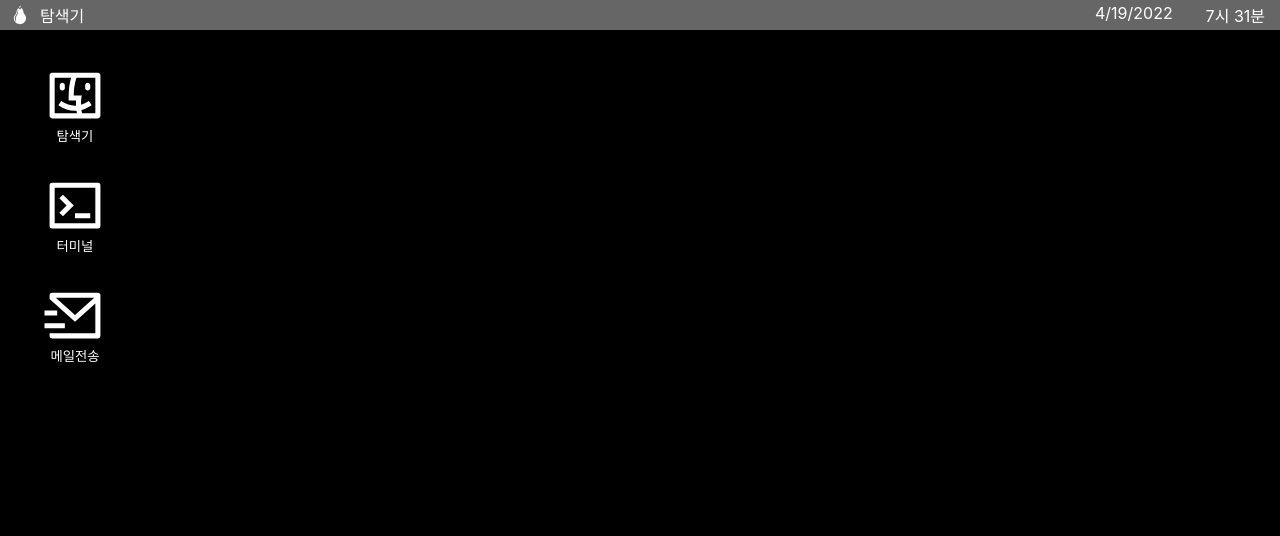
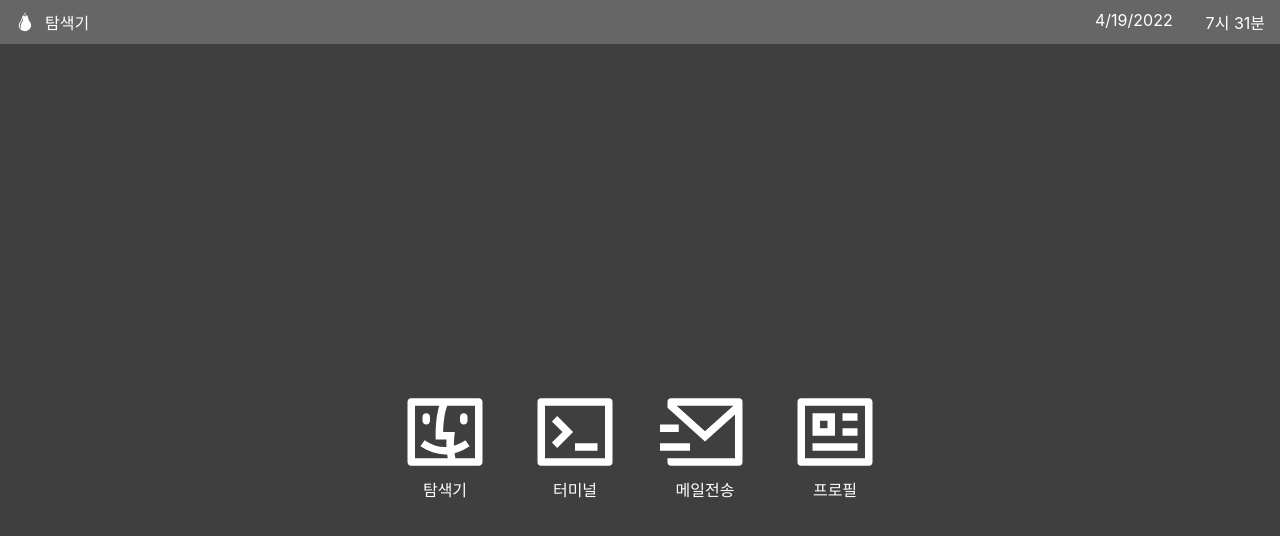
Before and after one commit to Doosies/portfolio, a React (Create React App) app in the folder front/: page / in a window 1280 px wide. Shown: the top 536 px of the page. Built offline with nearby package versions, Linux system fonts and the light colour scheme.

Commit message:
메인페이지 디자인 완성

```diff
--- a/front/src/App.css
+++ /dev/null
@@ -1,3 +0,0 @@
-.MainPage {
-
-}
--- a/front/src/App.tsx
+++ b/front/src/App.tsx
@@ -8,8 +8,10 @@ interface AppProps {
 }
 
 const AppBlock = styled.div`
-  width: 100vw;
-  height: 100vh;
+  width: 100%;
+  height: 100%;
+
+  overflow-y: hidden;
 `
 const App = () => {
   return (
--- /dev/null
+++ b/front/src/GlobalStyle.tsx
@@ -0,0 +1,17 @@
+import {createGlobalStyle} from 'styled-components';
+
+const GlobalStyle = createGlobalStyle`
+    *, *::before, *::after {
+        box-sizing: border-box;
+    }
+
+    html, #root{
+        margin: 0;
+        padding: 0;
+        width: 100%;
+        height: 100%;
+    }
+
+`;
+
+export default GlobalStyle;
--- a/front/src/components/ClickableObject.tsx
+++ b/front/src/components/ClickableObject.tsx
@@ -1,5 +1,5 @@
 import React, {useEffect, useRef, useState} from 'react';
-import styled, { css } from 'styled-components';
+import styled, { css, keyframes } from 'styled-components';
 import { IconType } from 'react-icons/lib';
 
 interface ClickableObjectProps {
@@ -7,35 +7,40 @@ interface ClickableObjectProps {
     ObjectIcon: IconType;
 }
 
-const ClickableObjectBlock = styled.button<{isClick: boolean}>`
-    width: 110px;
-    height: 110px;
-    padding: 15px;
+const ClickableObjectBlock = styled.div<{isClick: boolean}>`
 
-    background-color: black;
+    margin: 20px;
+    /* padding: 5px; */
+
+    background-color: transparent;
     color: white;
     border: 0;
 
     display: flex;
     flex-direction: column;
     align-items: center;
+    transition: all ease-in-out 200ms;
 
     .Icon {
-        font-size: 80px;
+        /* width: 136px; */
+        /* height: 136px; */
+        font-size: 90px;
     }
     p {
         margin: 0;
         padding: 0px 5px;
     }
 
-    /* border: 0; */
-    ${({isClick}) => isClick && css`
-        border: 0.1px solid white;
+
+    &:hover {
+        transform: scale(1.3);
+        .Icon {
+            border: 0.1px solid white;
+        }
         p {
             background-color: #1569ef;
-            /* color: #49a1ff; */
         }
-    `}
+    }
 `
 
 const ClickableObject = ({
@@ -44,39 +49,39 @@ const ClickableObject = ({
     // objectSize
 }:ClickableObjectProps) => {
     const [isClick, setClick] = useState(false);
-    const myRef = useRef<HTMLButtonElement>(null);
+    // const myRef = useRef<HTMLDivElement>(null);
 
     // 힌번 클릭 했을 때
     const handleClick = () => {
         console.log("Click!!"+objectName);
         setClick(true);
     }
-    // 두번 클릭 했을 때
-    const handleDoubleClick = () => {
-        console.log("doubleClick!!"+objectName);
-        setClick(false);
+    // // 두번 클릭 했을 때
+    // const handleDoubleClick = () => {
+    //     console.log("doubleClick!!"+objectName);
+    //     setClick(false);
 
-    }
-    // 현재 클릭된것 이외의 것을 클릭 했을 때
-    useEffect(() => {
-        const handleClickOutside = (e: MouseEvent) => {
-            if (myRef.current && !myRef.current.contains(e.target as Node)) {
-                setClick(false);
-            }
-        }
-        document.addEventListener('mousedown', handleClickOutside);
-        return () => {
-            document.removeEventListener('mousedown',handleClickOutside);
-        }
-    },[myRef]);
+    // }
+    // // 현재 클릭된것 이외의 것을 클릭 했을 때
+    // useEffect(() => {
+    //     const handleClickOutside = (e: MouseEvent) => {
+    //         if (myRef.current && !myRef.current.contains(e.target as Node)) {
+    //             setClick(false);
+    //         }
+    //     }
+    //     document.addEventListener('mousedown', handleClickOutside);
+    //     return () => {
+    //         document.removeEventListener('mousedown',handleClickOutside);
+    //     }
+    // },[myRef]);
 
 
     return (
         <ClickableObjectBlock
-            ref={myRef}
+            // ref={myRef}
             isClick = {isClick}
             onClick={handleClick}
-            onDoubleClick={handleDoubleClick}
+            // onDoubleClick={handleDoubleClick}
         >
             <ObjectIcon className='Icon'/>
             <p>{objectName}</p>
--- a/front/src/components/MainPage.tsx
+++ b/front/src/components/MainPage.tsx
@@ -1,18 +1,35 @@
 import React, {useState} from 'react';
 import styled from 'styled-components';
 import ClickableObject from './ClickableObject';
-import {RiFinderLine, RiTerminalBoxLine, RiMailSendLine} from 'react-icons/ri'
+import {RiFinderLine, RiTerminalBoxLine, RiMailSendLine, RiProfileLine} from 'react-icons/ri'
 
 interface MainPageProps {
 
 }
 
 const MainPageBlock = styled.div`
-    padding: 20px;
+    width: 100%;
+    height: 100%;
+
+    text-align: center;
+    display: flex;
+    justify-content: center;
+
 `
+const ObjectContainer = styled.div`
+    padding: 10px;
+
+    display: flex;
+    flex-wrap: wrap;
+    /* align-items: center; */
+    justify-content: center;
+    align-content: center;
+`;
+
 const MainPage = () => {
     return (
         <MainPageBlock>
+            <ObjectContainer>
                 <ClickableObject
                     ObjectIcon={RiFinderLine}
                     objectName={'탐색기'}
@@ -25,6 +42,11 @@ const MainPage = () => {
                     ObjectIcon={RiMailSendLine}
                     objectName={'메일전송'}
                 />
+                <ClickableObject
+                    ObjectIcon={RiProfileLine}
+                    objectName={'프로필'}
+                />
+            </ObjectContainer>
         </MainPageBlock>
     );
 }
--- a/front/src/components/Time.tsx
+++ b/front/src/components/Time.tsx
@@ -7,11 +7,14 @@ interface TimeProps {
 }
 
 const TimeBlock = styled.div`
-    width: 170px;
+    width: 200px;
     /* height: 100px; */
     position: absolute;
     right: 0;
-    padding: 15px;
+    /* padding: 15px; */
+    padding-left: 15px;
+    padding-right: 15px;
+    /* margin-right: 15px; */
 
     display: flex;
     justify-content: space-between;
--- a/front/src/components/TopBar.tsx
+++ b/front/src/components/TopBar.tsx
@@ -9,9 +9,10 @@ interface TopBarProps {
 }
 
 const TopBarBlock = styled.div`
-    /* width: 100vw; */
-    height: 30px;
-    padding: 0 10px;
+    width: 100%;
+    /* height: 30px; */
+
+    padding-left: 15px;
     background-color: #666666;
     display: flex;
     align-items: center;
--- a/front/src/index.css
+++ b/front/src/index.css
@@ -1,4 +1,4 @@
-body {
+body, root {
   margin: 0;
   padding: 0;
   width: 100vw;
@@ -9,7 +9,7 @@ body {
   -webkit-font-smoothing: antialiased;
   -moz-osx-font-smoothing: grayscale;
 
-  background-color: black;
+  background-color: #3f3f3f;
   color: white;
 }
 
--- a/front/src/index.tsx
+++ b/front/src/index.tsx
@@ -3,12 +3,14 @@ import ReactDOM from 'react-dom/client';
 import './index.css';
 import App from './App';
 import reportWebVitals from './reportWebVitals';
+import GlobalStyle from './GlobalStyle';
 
 const root = ReactDOM.createRoot(
   document.getElementById('root') as HTMLElement
 );
 root.render(
   <React.StrictMode>
+    <GlobalStyle />
     <App />
   </React.StrictMode>
 );
```
Lines whose indentation alone changed are shown as unchanged.
